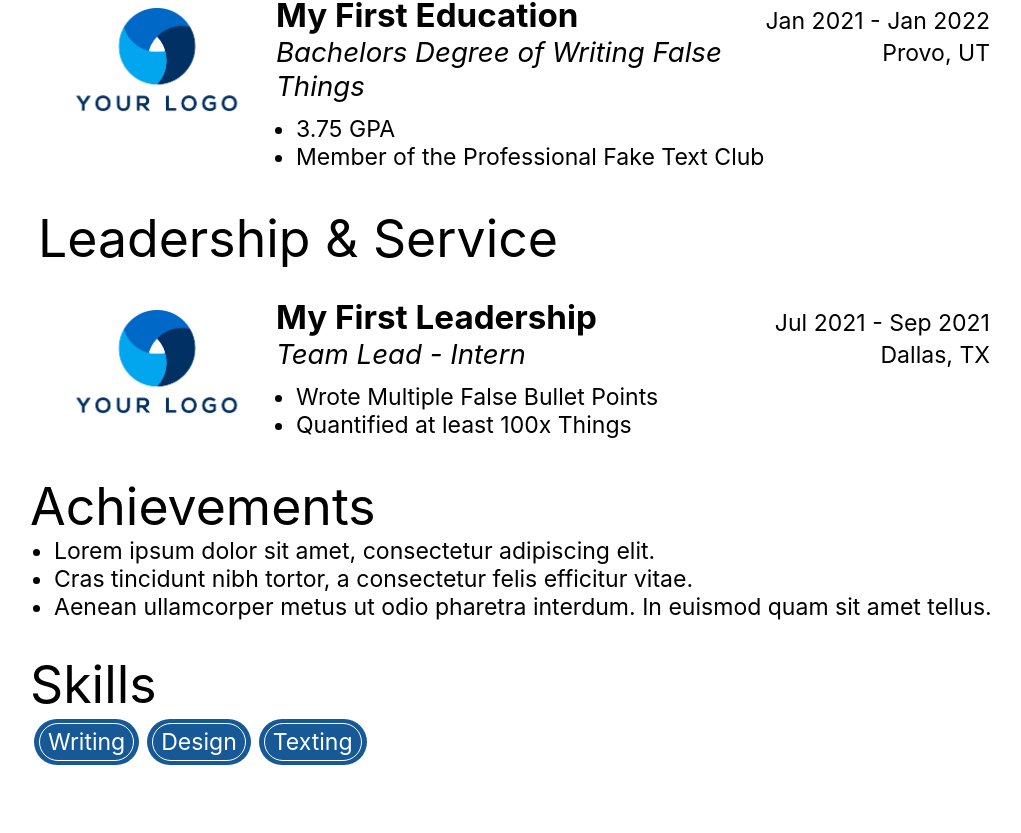
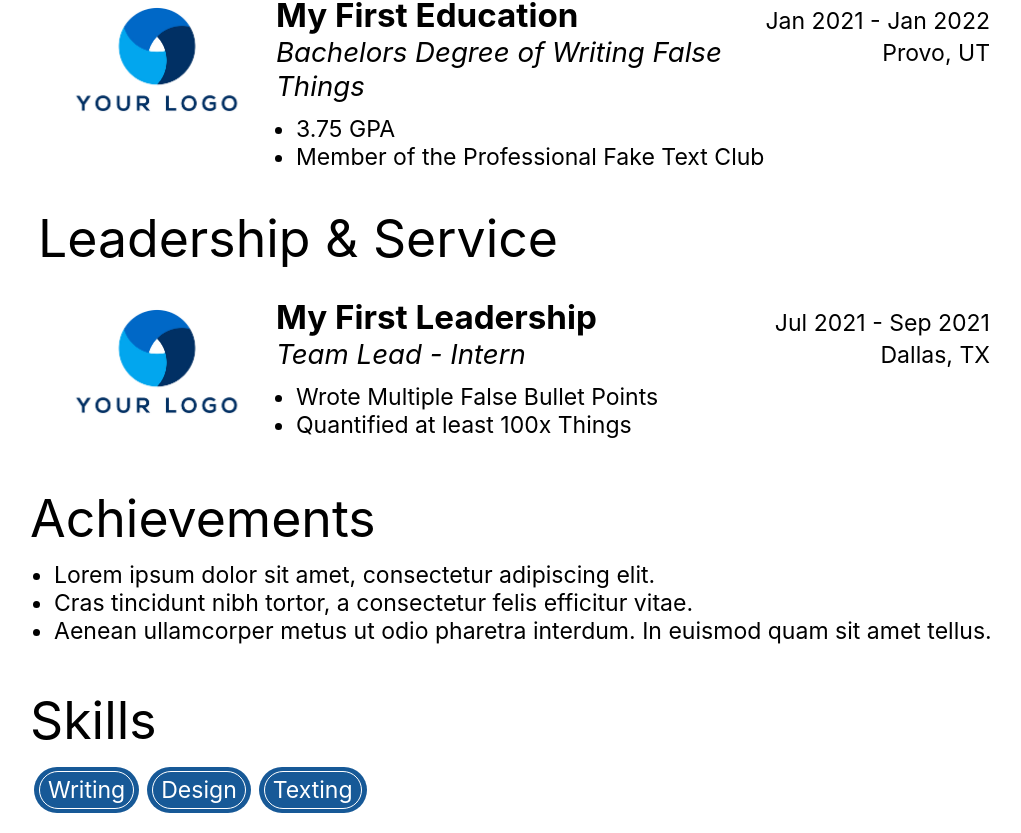
Before and after one commit to kevinpsites/react-resume-class, a React (Create React App) app: page / in a window 1280 px wide. Shown: the part 883-1716 px from the top of the page, without its empty margins (126-1147 px from the left). Before the commit the page ends 1668 px from the top, so only its background shows below. Built offline with nearby package versions, Linux system fonts and the light colour scheme.

Commit message:
Add spacing from title

```diff
--- a/src/App.css
+++ b/src/App.css
@@ -200,6 +200,11 @@ img {
   padding: 16px;
 }
 
+.achievement-section-container h1,
+.skills-section-container h1 {
+  padding: 12px 0px;
+}
+
 .achievement-section-container ul {
   margin-left: 24px;
   font-size: var(--h4);
```
